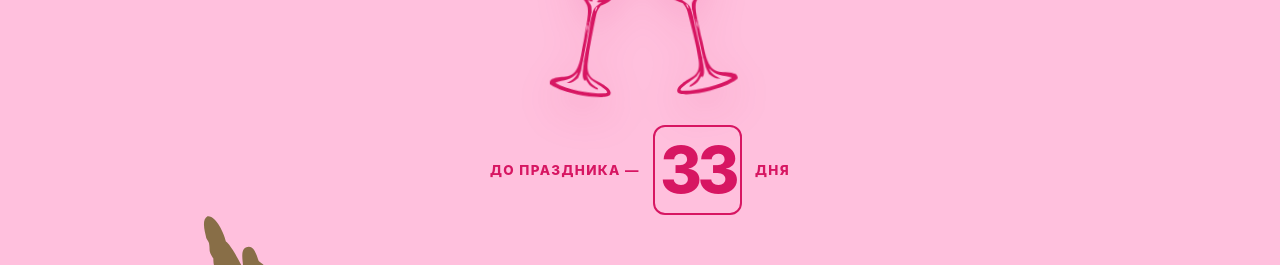
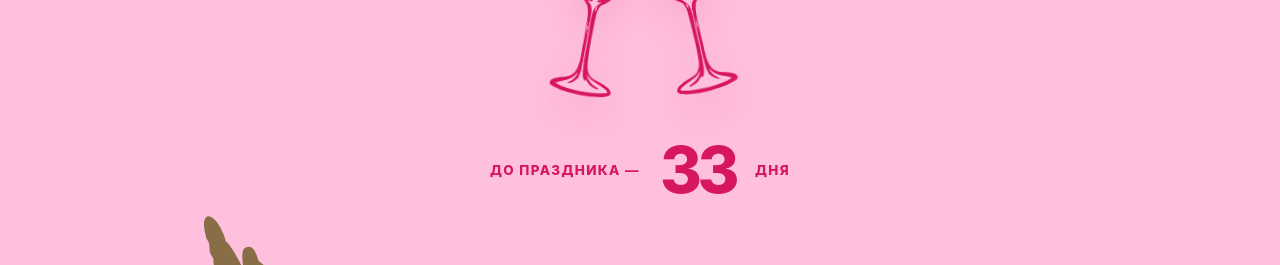
Before and after one commit to ekaterina-maslyantseva94/kirill-katya-wedding-26, a Next.js app: page / in a window 1280 px wide. Shown: the part 4440-4705 px from the top of the page. Built offline with nearby package versions, Linux system fonts and the light colour scheme.

Commit message:
Remove countdown number outline

```diff
--- a/app/globals.css
+++ b/app/globals.css
@@ -45,5 +45,5 @@
 .final-rsvp .countdown{width:clamp(88px,9vw,126px);height:auto;aspect-ratio:1;margin-top:clamp(18px,2.5vh,28px);padding:0;justify-content:center;background:transparent;border:2px solid var(--berry);border-radius:14px;box-shadow:none}.final-rsvp .countdown::before,.final-rsvp .countdown::after{display:none}.final-rsvp .countdown strong{margin:0;font-size:clamp(52px,6vw,84px);line-height:1;color:var(--berry)}
 @media(max-width:720px){.final-rsvp .countdown{width:24vw;max-width:96px;margin-top:20px;border-radius:11px}.final-rsvp .countdown strong{font-size:15vw}}
 .frida-wrap{position:relative;width:100vw;margin:auto 0 0}.frida-wrap .frila{margin:0}
-.final-rsvp .countdown{width:auto;max-width:none;height:auto;aspect-ratio:auto;margin-top:clamp(14px,2vh,22px);padding:0;flex-direction:row;justify-content:center;gap:clamp(8px,1vw,14px);background:transparent;border:0;border-radius:0}.final-rsvp .countdown strong{display:flex;width:clamp(62px,7vw,92px);aspect-ratio:1;margin:0;align-items:center;justify-content:center;border:2px solid var(--berry);border-radius:12px;font-size:clamp(42px,5vw,68px)}.countdown-prefix,.countdown-unit{margin:0!important;color:var(--berry)!important;font-size:clamp(11px,1.05vw,15px)!important;font-weight:800;letter-spacing:.1em!important;text-transform:uppercase}
+.final-rsvp .countdown{width:auto;max-width:none;height:auto;aspect-ratio:auto;margin-top:clamp(14px,2vh,22px);padding:0;flex-direction:row;justify-content:center;gap:clamp(8px,1vw,14px);background:transparent;border:0;border-radius:0}.final-rsvp .countdown strong{display:flex;width:clamp(62px,7vw,92px);aspect-ratio:1;margin:0;align-items:center;justify-content:center;border:0;border-radius:0;font-size:clamp(42px,5vw,68px)}.countdown-prefix,.countdown-unit{margin:0!important;color:var(--berry)!important;font-size:clamp(11px,1.05vw,15px)!important;font-weight:800;letter-spacing:.1em!important;text-transform:uppercase}
 @media(max-width:720px){.final-rsvp .countdown{width:auto;max-width:none;margin-top:14px;gap:8px}.final-rsvp .countdown strong{width:17vw;max-width:68px;font-size:11vw}.countdown-prefix,.countdown-unit{font-size:2.7vw!important}}
```
